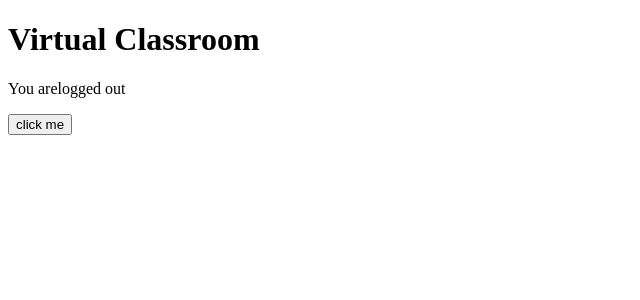
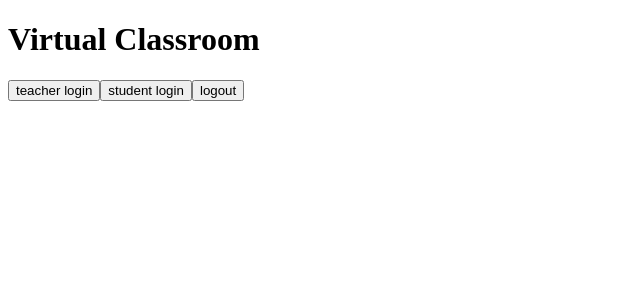
Before and after one commit to ChristopherStumpe/virtualclassroom, a React app: page / in a window 1280 px wide. Shown: the top 300 px of the page, without its empty margins (0-640 px from the left). Built offline with nearby package versions, Linux system fonts and the light colour scheme.

Commit message:
(chore) change view
views are teacher, student, login

```diff
--- a/src/components/App.jsx
+++ b/src/components/App.jsx
@@ -1,29 +1,55 @@
 import React, { useState, useEffect } from 'react';
+import TeachSplashScreen from './TeachSplashScreen';
+import StudSplashScreen from './StudSplashScreen';
 
-function App() {
-  const [isOnline, setIsOnline] = useState('logged out');
-  useEffect(() => {
-    document.title = `You are ${isOnline}`;
-  });
-
-  // Similar to componentDidMount and componentDidUpdate:
-
+export default function App() {
+  const [user, setUser] = useState(null);
+  const viewRender = (e) => {
+    if (e.target.name === 'teacher') {
+      setUser(e.target.name);
+      console.log(e.target.name);
+    } else if (e.target.name === 'student') {
+      setUser(e.target.name);
+      console.log(e.target.name);
+    } else if (e.target.name === 'logout') {
+      setUser(null);
+      console.log(e.target.name);
+    }
+  };
+  // on login click
+  // direct users to a page based off of the type of user they are
+  // check if they are a teacher or student
+  // if teacher render teach splash screen
+  // if student render student splash screen
+  // redirect to log in and alert you are not a authorized _(fill in role)_
+  // currently state changes to is logged in and is logged out on click
   return (
     <div>
-      <p>
-        You are
-        {isOnline}
-      </p>
       <button
+        name="teacher"
         type="button"
-        onClick={() => (isOnline === 'logged out'
-          ? setIsOnline('logged in')
-          : setIsOnline('logged out'))}
+        onClick={viewRender}
       >
-        click me
+        teacher login
       </button>
+      <button
+        name="student"
+        type="button"
+        onClick={viewRender}
+      >
+        student login
+      </button>
+      <button
+        name="logout"
+        type="button"
+        onClick={viewRender}
+      >
+        logout
+      </button>
+      <div>
+        {user === 'teacher' && <TeachSplashScreen />}
+        {user === 'student' && <StudSplashScreen />}
+      </div>
     </div>
   );
 }
-
-export default App;
```
